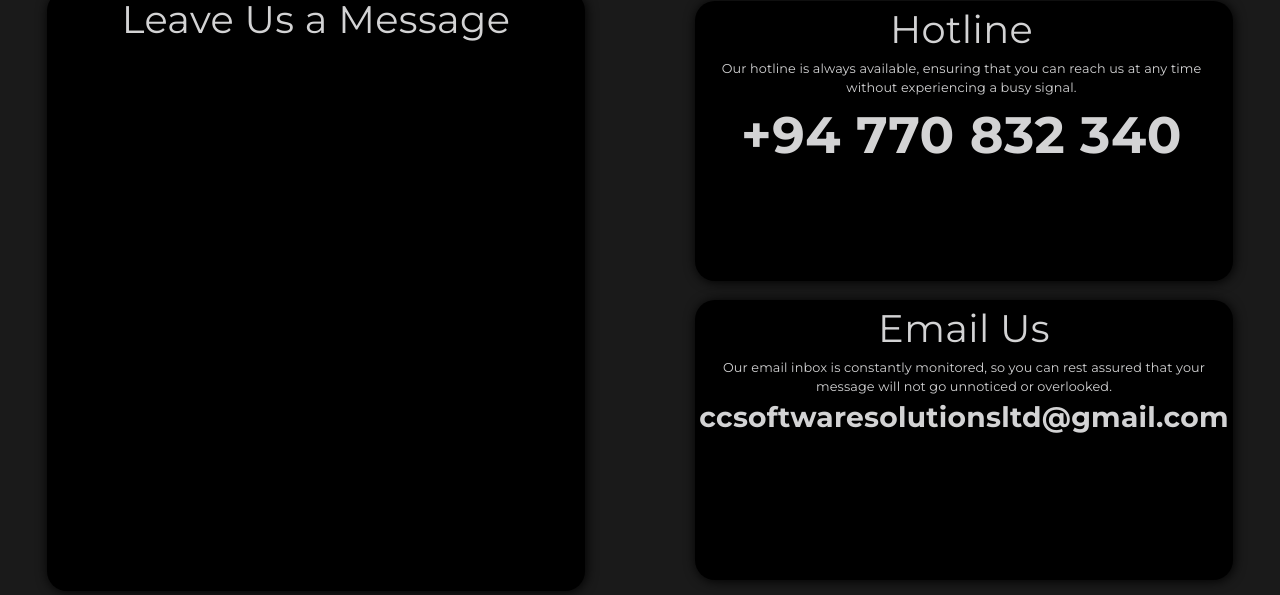
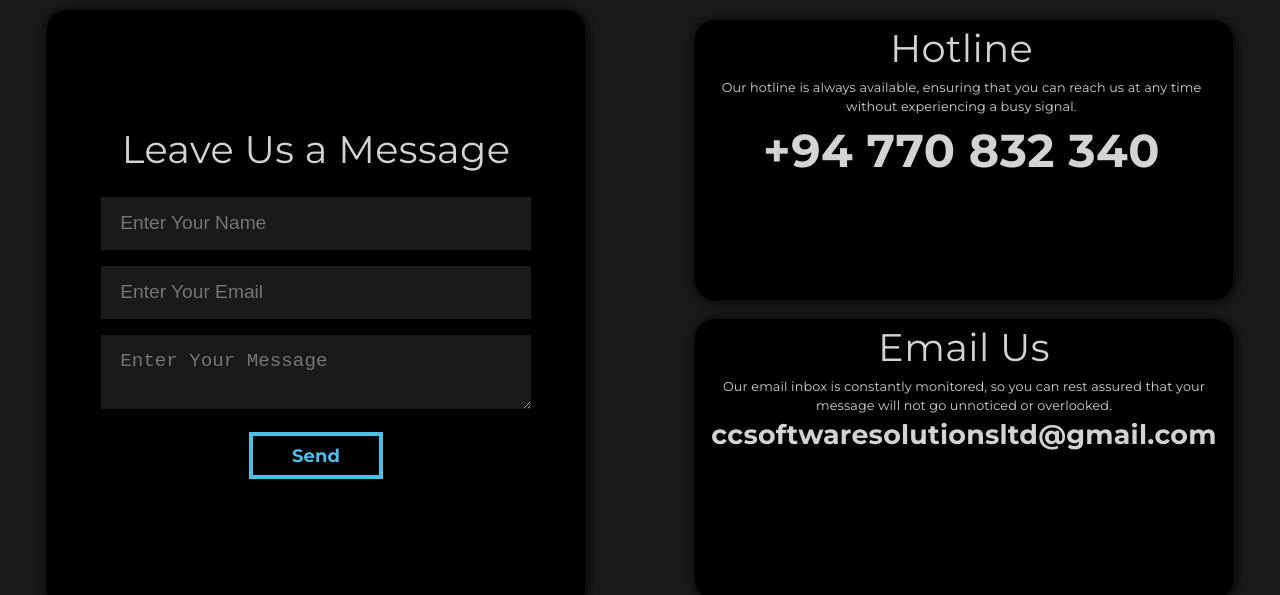
Before and after one commit to VimukthiMaduwantha/ccSoftware, a React (Create React App) app in the folder web_site/: page /contactus in a window 1280 px wide. Shown: the part 574-1169 px from the top of the page. Built offline with nearby package versions, Linux system fonts and the light colour scheme; a web font is replaced by a local one.

Commit message:
contact us done

```diff
--- a/web_site/package.json
+++ b/web_site/package.json
@@ -3,6 +3,7 @@
   "version": "0.1.0",
   "private": true,
   "dependencies": {
+    "@emailjs/browser": "^4.3.3",
     "@emotion/react": "^11.11.4",
     "@emotion/styled": "^11.11.5",
     "@mui/icons-material": "^5.15.18",
--- /dev/null
+++ b/web_site/src/components/ContactMessage.js
@@ -0,0 +1,114 @@
+import React, { useRef, useState } from 'react';
+import emailjs from '@emailjs/browser';
+import { Grid, Typography } from '@mui/material';
+
+function ContactMessage() {
+    const [userData, setUserData] = useState({
+        name: '',
+        email: '',
+        message: ''
+    });
+    const [success, setSuccess] = useState('')
+    const form = useRef();
+
+    const sendEmail = (e) => {
+        e.preventDefault();
+        console.log("userData::> ", userData)
+        const serviceID = 'service_yhthxh1';
+        const templateID = 'template_5r09hqd';
+        const publicKey = 'yGCXG9ikdRtiZS5NP';
+
+        const templateParams = {
+            from_name: userData.name,
+            from_email: userData.email,
+            message: userData.message,
+        }
+
+        emailjs.send(serviceID, templateID, templateParams, publicKey).then((response) => {
+            if (response.status === 200) {
+                setUserData({
+                    name: '',
+                    email: '',
+                    message: ''
+                })
+                setSuccess('Message successfully sent')
+            }
+        }).catch((err) => {
+            console.log("Error occured " + err)
+        })
+    };
+
+    setTimeout(() => {
+        setSuccess(''); // Assuming setSuccess('') resets the state
+    }, 3000);
+
+    function handleChange(e) {
+        const target = e.target;
+        const value = target.value;
+        setUserData({
+            ...userData,
+            [e.target.name]: value
+        })
+    }
+
+
+
+    return (
+        <>
+            <form ref={form} onSubmit={sendEmail}>
+                <Grid container spacing={2}>
+                    <Grid item md={12} xs={12}>
+                        <div className="form-control">
+                            <input
+                                type="text"
+                                name='name'
+                                value={userData.name}
+                                onChange={(e) => handleChange(e)}
+                                placeholder='Enter Your Name'
+                                required
+                                className="inputContact input-alt"
+                            />
+                            <span class="input-border input-border-alt"></span>
+                        </div>
+                    </Grid>
+                    <Grid item md={12} xs={12}>
+                        <div className="form-control">
+                            <input
+                                type="email"
+                                name='email'
+                                value={userData.email}
+                                onChange={(e) => handleChange(e)}
+                                className="inputContact input-alt"
+                                placeholder='Enter Your Email'
+                                required
+                            />
+                            <span class="input-border input-border-alt"></span>
+                        </div>
+                    </Grid>
+                    <Grid item md={12} xs={12}>
+                        <div className="form-control">
+                            <textarea
+                                name='message'
+                                value={userData.message}
+                                onChange={(e) => handleChange(e)}
+                                className="inputContact input-alt"
+                                placeholder='Enter Your Message'
+                                required
+                            />
+                            <span class="input-border input-border-alt"></span>
+                        </div>
+                    </Grid>
+                </Grid>
+                <br />
+                <button className='contactBtn' type="submit"> Send
+                    <span></span>
+                </button>
+                <br />
+                <Typography sx={{ color: '#D3D3D4', fontFamily: "Montserrat, sans-serif", fontSize: { md: '17px', xs: '15px' }, fontWeight: '500' }}>{success}</Typography>
+
+            </form>
+        </>
+    )
+}
+
+export default ContactMessage
--- a/web_site/src/pages/ContactUs.js
+++ b/web_site/src/pages/ContactUs.js
@@ -2,6 +2,7 @@ import React from 'react'
 import { Box, Card, Grid, Typography } from '@mui/material'
 import back from '../images/conatct.jpg'
 import Contact from '../components/Contact'
+import ContactMessage from '../components/ContactMessage'
 
 
 function ContactUs() {
@@ -40,13 +41,17 @@ function ContactUs() {
                     <Typography sx={{ color: '#D3D3D4', fontFamily: "Montserrat, sans-serif", fontSize: { md: '17px', xs: '15px' }, fontWeight: '500' }}>-Reach out to our dedicated team of engineers who are ready to assist you with your software development needs-</Typography>
                 </div>
             </Box>
+            <br />
             <center>
                 <Box  >
                     <Grid container spacing={2}>
                         <Grid item md={6} xs={12}>
-                            <Card sx={{ width: { md: '42vw', xs: '90vw' }, height: { md: '75vh', xs: '50vh' }, borderRadius: '20px', boxShadow: '1px 1px 12px rgba(0, 0, 0, 1.5)', background: 'black' }}>
-                                <Typography sx={{ color: '#D3D3D4', fontFamily: "Montserrat, sans-serif", fontSize: { md: '3vw', xs: '30px' } }}>Leave Us a Message</Typography>
-
+                            <Card sx={{ width: { md: '42vw', xs: '90vw' }, height: { md: '75vh', xs: '50vh' }, borderRadius: '20px', boxShadow: '1px 1px 12px rgba(0, 0, 0, 1.5)', background: 'black', display: 'flex', justifyContent: 'center', alignItems: 'center' }}>
+                                <div >
+                                    <Typography sx={{ color: '#D3D3D4', fontFamily: "Montserrat, sans-serif", fontSize: { md: '3vw', xs: '30px' } }}>Leave Us a Message</Typography>
+                                    <br />
+                                    <ContactMessage />
+                                </div>
                             </Card>
                         </Grid>
                         <Grid item md={6} xs={12} sx={{ display: 'flex', justifyContent: 'center', alignItems: 'center' }}>
@@ -54,13 +59,13 @@ function ContactUs() {
                                 <Card sx={{ width: { md: '42vw', xs: '90vw' }, height: { md: '35vh', xs: '17vh' }, borderRadius: '20px', boxShadow: '1px 1px 12px rgba(0, 0, 0, 1.5)', background: 'black', padding: '0 5px 0 0' }}>
                                     <Typography sx={{ color: '#D3D3D4', fontFamily: "Montserrat, sans-serif", fontSize: { md: '3vw', xs: '30px' } }}>Hotline</Typography>
                                     <Typography sx={{ color: '#D3D3D4', fontFamily: "Montserrat, sans-serif", fontSize: { md: '1vw', xs: '15px' } }}>Our hotline is always available, ensuring that you can reach us at any time without experiencing a busy signal. </Typography>
-                                    <Typography sx={{ color: '#D3D3D4', fontFamily: "Montserrat, sans-serif", fontSize: { md: '4vw', xs: '15px' }, fontWeight: 'bold' }}>+94 770 832 340 </Typography>
+                                    <Typography sx={{ color: '#D3D3D4', fontFamily: "Montserrat, sans-serif", fontSize: { md: '3.6vw', xs: '15px' }, fontWeight: 'bold' }}>+94 770 832 340 </Typography>
                                 </Card>
                                 &nbsp;
                                 <Card sx={{ width: { md: '42vw', xs: '90vw' }, height: { md: '35vh', xs: '17vh' }, borderRadius: '20px', boxShadow: '1px 1px 12px rgba(0, 0, 0, 1.5)', background: 'black' }}>
                                     <Typography sx={{ color: '#D3D3D4', fontFamily: "Montserrat, sans-serif", fontSize: { md: '3vw', xs: '30px' } }}>Email Us</Typography>
                                     <Typography sx={{ color: '#D3D3D4', fontFamily: "Montserrat, sans-serif", fontSize: { md: '1vw', xs: '15px' } }}>Our email inbox is constantly monitored, so you can rest assured that your message will not go unnoticed or overlooked. </Typography>
-                                    <Typography sx={{ color: '#D3D3D4', fontFamily: "Montserrat, sans-serif", fontSize: { md: '2.2vw', xs: '15px' }, fontWeight: 'bold' }}> ccsoftwaresolutionsltd@gmail.com </Typography>
+                                    <Typography sx={{ color: '#D3D3D4', fontFamily: "Montserrat, sans-serif", fontSize: { md: '2.1vw', xs: '15px' }, fontWeight: 'bold' }}> ccsoftwaresolutionsltd@gmail.com </Typography>
                                 </Card>
                             </div>
                         </Grid>
--- a/web_site/src/styles/Contact.css
+++ b/web_site/src/styles/Contact.css
@@ -40,3 +40,114 @@
         height: 10px;
     }
 }
+
+.contactBtn {
+    border: none;
+    display: block;
+    position: relative;
+    padding: 0.7em 2.4em;
+    font-size: 18px;
+    background: transparent;
+    cursor: pointer;
+    user-select: none;
+    overflow: hidden;
+    color: #4DBEE9;
+    z-index: 1;
+    font-family: inherit;
+    font-weight: bold;
+}
+
+.contactBtn span {
+    position: absolute;
+    left: 0;
+    top: 0;
+    width: 100%;
+    height: 100%;
+    background: transparent;
+    z-index: -1;
+    border: 4px solid #4DBEE9;
+}
+
+.contactBtn span::before {
+    content: "";
+    display: block;
+    position: absolute;
+    width: 8%;
+    height: 500%;
+    background: var(--lightgray);
+    top: 50%;
+    left: 50%;
+    transform: translate(-50%, -50%) rotate(-60deg);
+    transition: all 0.3s;
+}
+
+.contactBtn:hover span::before {
+    transform: translate(-50%, -50%) rotate(-90deg);
+    width: 100%;
+    background: #A974D0;
+}
+
+.contactBtn:hover {
+    color: rgb(0, 0, 0);
+    font-weight: bold;
+}
+
+.contactBtn:active span::before {
+    background: #2751cd;
+}
+
+
+
+.inputContact {
+    color: #fff;
+    font-size: 0.9rem;
+    background-color: #1A1A1A;
+    width: 80%;
+    box-sizing: border-box;
+    padding-inline: 0.5em;
+    padding-block: 0.7em;
+    border: none;
+    border-bottom: var(--border-height) solid var(--border-before-color);
+    box-shadow: 0 2px 4px rgba(0, 0, 0, 0.1);
+}
+
+.input-border {
+    position: absolute;
+    background: var(--border-after-color);
+    height: 2px;
+    width: 80%;
+    bottom: 0;
+    left: 10%;
+    transform: scaleX(0%);
+    transition: transform 0.3s cubic-bezier(0.6, -0.28, 0.735, 0.045);
+}
+
+.inputContact:focus {
+    outline: none;
+}
+
+.inputContact:focus+.input-border {
+    transform: scaleX(100%);
+}
+
+.form-control {
+    position: relative;
+    --width-of-input: 300px;
+}
+
+.input-alt {
+    font-size: 1.2rem;
+    padding-inline: 1em;
+    padding-block: 0.8em;
+    box-shadow: 0 4px 8px rgba(0, 0, 0, 0.1);
+}
+
+.input-border-alt {
+    height: 3px;
+    background: linear-gradient(90deg, #ff6464 0%, #ffbf59 50%, #47c9ff 100%);
+    transition: transform 0.4s cubic-bezier(0.42, 0, 0.58, 1);
+}
+
+.input-alt:focus+.input-border-alt {
+    transform: scaleX(100%);
+}
```
Also changed, not shown: 1 other file (tests, documents, lock files or other folders).
